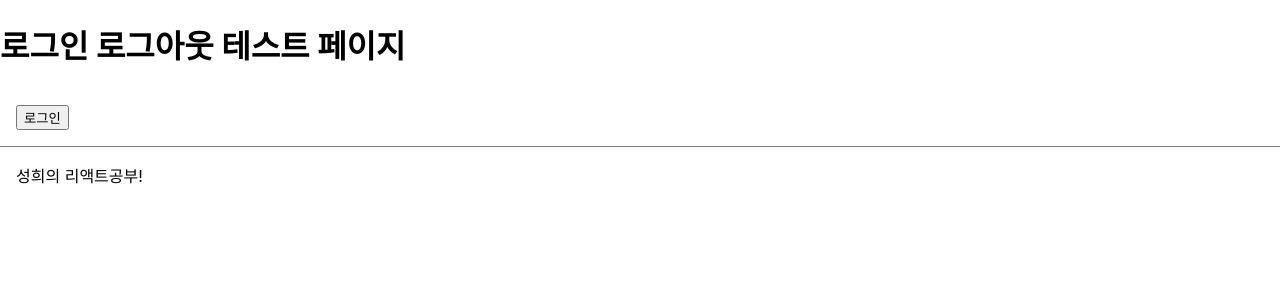
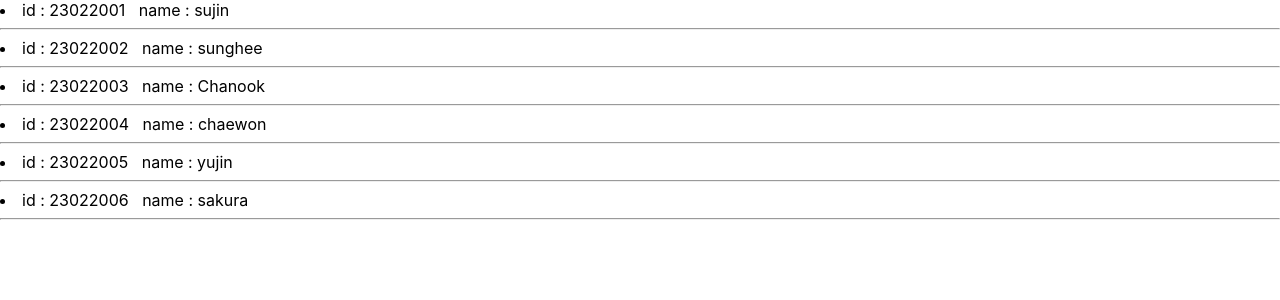
Before and after one commit to sh0114/Practice_React, a React (Create React App) app in the folder my-app/: page / in a window 1280 px wide. Shown: the top 300 px of the page. Built offline with nearby package versions, Linux system fonts and the light colour scheme.

Commit message:
230220 처음만난리액트, list와 key 학습

```diff
--- /dev/null
+++ b/my-app/src/chapter_10/AttendanceBook.jsx
@@ -0,0 +1,24 @@
+import React from 'react';
+
+const students = [
+    {id : "23022001", name : "sujin"},
+    {id : "23022002", name : "sunghee"},
+    {id : "23022003", name : "Chanook"},
+    {id : "23022004", name : "chaewon"},
+    {id : "23022005", name : "yujin"},
+    {id : "23022006", name : "sakura"},
+
+];
+
+function AttedanceBook(props){
+    return(
+        students.map((student)=>
+        <li key={student.id}>
+            id : {student.id} &nbsp;
+            name : {student.name}
+            <hr/>
+        </li>)
+    );
+}
+
+export default AttedanceBook;
--- a/my-app/src/index.js
+++ b/my-app/src/index.js
@@ -13,13 +13,13 @@ import ConfirmButton from './chapter_08/ConfirmButton';
 import ConfirmButtonCFS from './chapter_08/ConfirmButtonCFS';
 import ConfirmButtonFC from './chapter_08/ConfirmButtonFC';
 import LandingPage from './chapter_09/LandingPage';
-
+import AttedanceBook from './chapter_10/AttendanceBook';
 
 const root = ReactDOM.createRoot(document.getElementById('root'));
 
 root.render(
   <React.StrictMode>
-   <LandingPage />
+   <AttedanceBook />
   </React.StrictMode>,
   // document.getElementById('root')
 );
```
